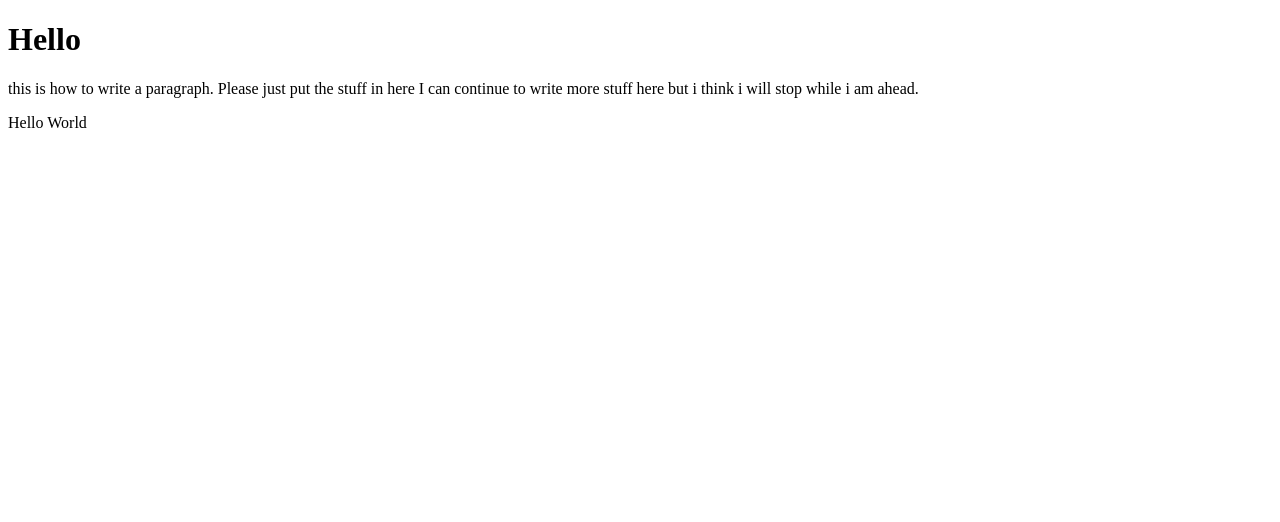
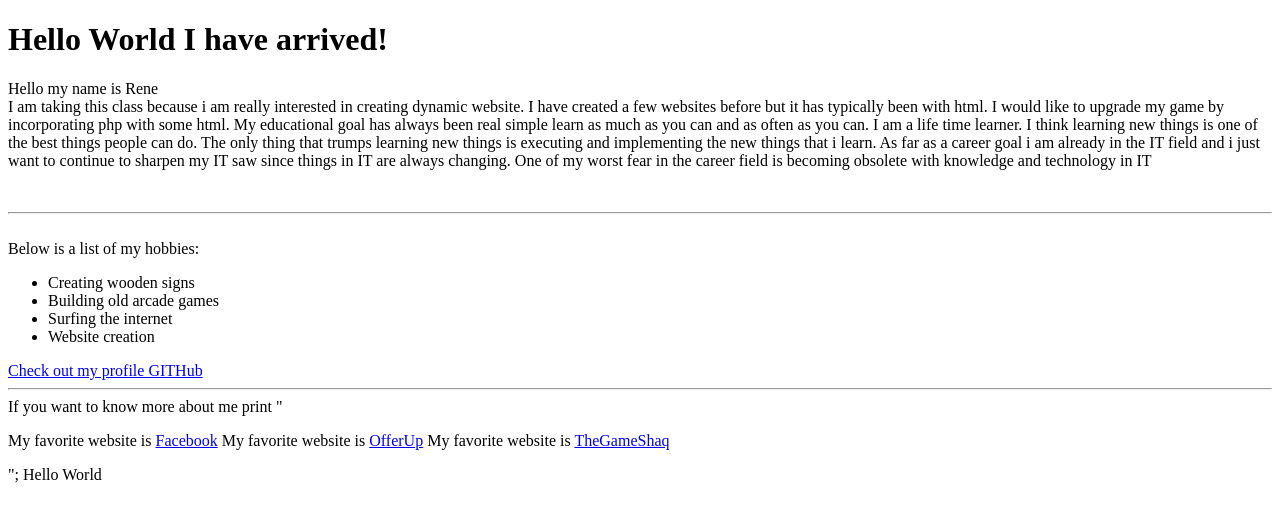
Before and after one commit to jedeyejed00/TheGameShaq, a PHP site: page /ClassWork/lab1.php in a window 1280 px wide. Shown: the top 522 px of the page. Run offline with PHP 8.4, Linux system fonts and the light colour scheme.

Commit message:
Rene 8-30

```diff
--- a/ClassWork/lab1.php
+++ b/ClassWork/lab1.php
@@ -1,14 +1,36 @@
 <!DOCTYPE html>
 <html>
     <head>
-        <title> Hello World</title>
+        <title> Labwork 1: Hello World</title>
     </head>
     <body>
-        <h1>Hello</h1>
-            <p>this is how to write a paragraph.
-            Please just put the stuff in here
-            I can continue to write more stuff here
-            but i think i will stop while i am ahead.</p>
+        <h1>Hello World I have arrived!</h1>
+            <p>Hello my name is Rene<br>
+            I am taking this class because i am really interested in creating dynamic website.
+            I have created a few websites before but it has typically been with html.
+            I would like to upgrade my game by incorporating php with some html.
+            My educational goal has always been real simple learn as much as you can and as often as you can.
+            I am a life time learner.  I think learning new things is one of the best things people can do.
+            The only thing that trumps learning new things is executing and implementing the new things that i learn.
+            As far as a career goal i am already in the IT field and i just want to continue to sharpen my IT saw
+            since things in IT are always changing.  One of my worst fear in the career field is becoming obsolete
+            with knowledge and technology in IT </p>
+            <br>
+            <hr><br>
+            Below is a list of my hobbies:
+            <ul>
+                <li>Creating wooden signs</li>
+                <li>Building old arcade games</li>
+                <li>Surfing the internet</li>
+                <li>Website creation</li>
+            </ul>
+            <a href="https://github.com/jedeyejed00/TheGameShaq">Check out my profile GITHub</a>
+            <br>
+            <hr>
+            If you want to know more about me print "<p>My favorite website is <a href="http://www.facebook.com">Facebook</a>
+            My favorite website is <a href="http://www.offerup.com">OfferUp</a>
+            My favorite website is <a href="http://www.facebook.com/thegameshaq">TheGameShaq</a>
+            </p>";
 
 <?php
 echo 'Hello World';
```
